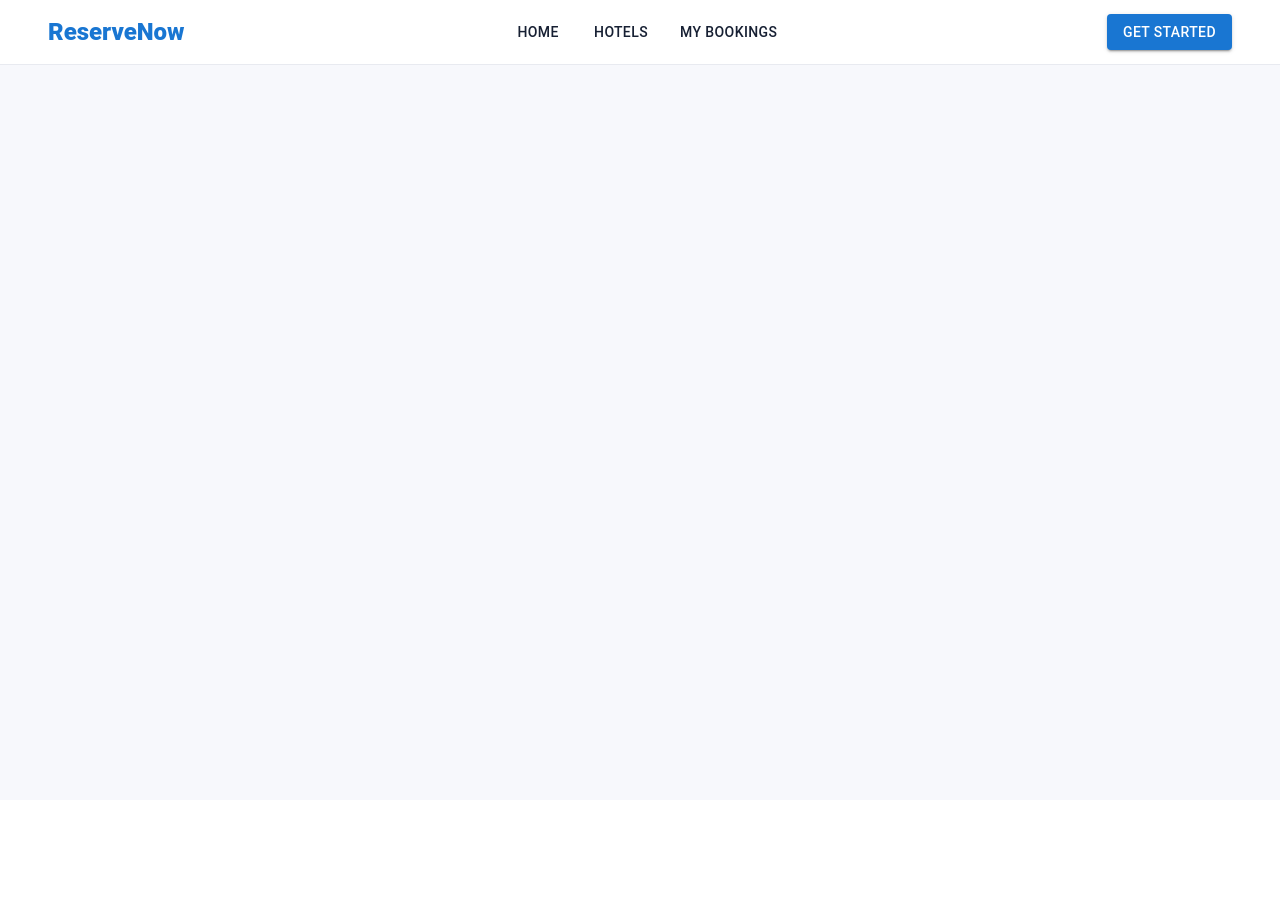
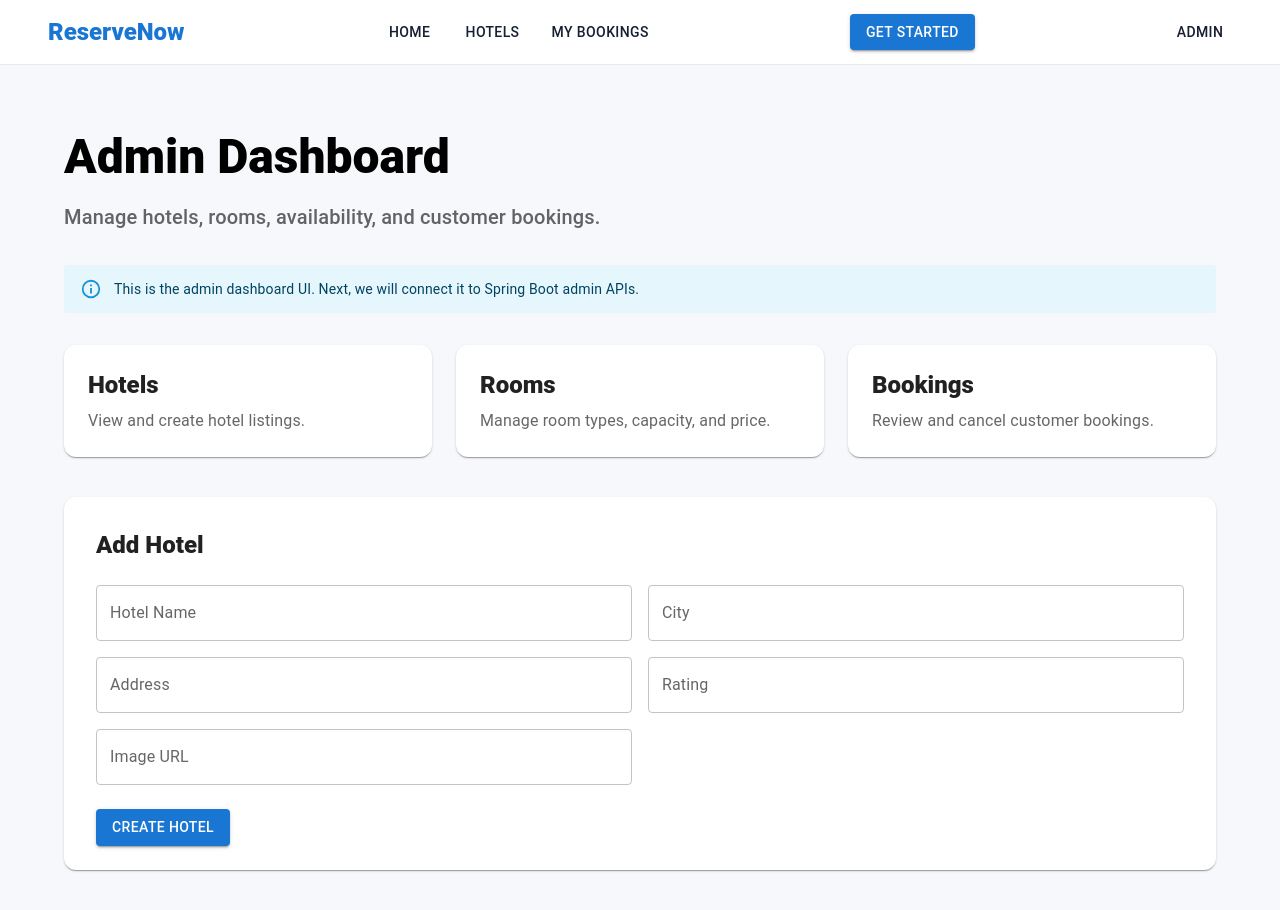
Before and after one commit to prushorth90/booking-reservation, a React (Vite) app in the folder frontend/: page /admin in a window 1280 px wide. Shown: the top 910 px of the page. Before the commit the page ends 800 px from the top, so only its background shows below. Built offline with nearby package versions, Linux system fonts and the light colour scheme.

Commit message:
Add admin frontend

```diff
--- a/frontend/src/App.tsx
+++ b/frontend/src/App.tsx
@@ -9,6 +9,8 @@ import HomePage from "./pages/HomePage";
 import HotelSearchPage from "./pages/HotelSearchPage";
 
 import BookingsPage from "./pages/BookingPage";
+
+import AdminPage from "./pages/AdminPage";
 
 function App() {
 
@@ -28,6 +30,7 @@ function App() {
 
           <Route path="/bookings" element={<BookingsPage />} />
 
+          <Route path="/admin" element={<AdminPage />} />
         </Routes>
 
       </Box>
--- a/frontend/src/components/Navbar.tsx
+++ b/frontend/src/components/Navbar.tsx
@@ -98,6 +98,11 @@ function Navbar() {
 
         </Button>
 
+        <Button component={RouterLink} to="/admin" color="inherit">
+
+            Admin
+
+        </Button>
       </Toolbar>
 
     </AppBar>
--- /dev/null
+++ b/frontend/src/pages/AdminPage.tsx
@@ -0,0 +1,187 @@
+import {
+
+  Alert,
+
+  Box,
+
+  Button,
+
+  Card,
+
+  CardContent,
+
+  Container,
+
+  TextField,
+
+  Typography,
+
+} from "@mui/material";
+
+function AdminPage() {
+
+  return (
+
+    <Container maxWidth="lg">
+
+      <Box sx={{ py: { xs: 5, md: 8 } }}>
+
+        <Typography variant="h3" sx={{ fontWeight: 900, mb: 2 }}>
+
+          Admin Dashboard
+
+        </Typography>
+
+        <Typography
+
+          variant="h6"
+
+          sx={{ color: "text.secondary", mb: 4, maxWidth: 750 }}
+
+        >
+
+          Manage hotels, rooms, availability, and customer bookings.
+
+        </Typography>
+
+        <Alert severity="info" sx={{ mb: 4 }}>
+
+          This is the admin dashboard UI. Next, we will connect it to Spring Boot
+
+          admin APIs.
+
+        </Alert>
+
+        <Box
+
+          sx={{
+
+            display: "grid",
+
+            gridTemplateColumns: { xs: "1fr", md: "repeat(3, 1fr)" },
+
+            gap: 3,
+
+            mb: 5,
+
+          }}
+
+        >
+
+          <Card sx={{ borderRadius: 3 }}>
+
+            <CardContent sx={{ p: 3 }}>
+
+              <Typography variant="h5" sx={{ fontWeight: 800 }}>
+
+                Hotels
+
+              </Typography>
+
+              <Typography sx={{ color: "text.secondary", mt: 1 }}>
+
+                View and create hotel listings.
+
+              </Typography>
+
+            </CardContent>
+
+          </Card>
+
+          <Card sx={{ borderRadius: 3 }}>
+
+            <CardContent sx={{ p: 3 }}>
+
+              <Typography variant="h5" sx={{ fontWeight: 800 }}>
+
+                Rooms
+
+              </Typography>
+
+              <Typography sx={{ color: "text.secondary", mt: 1 }}>
+
+                Manage room types, capacity, and price.
+
+              </Typography>
+
+            </CardContent>
+
+          </Card>
+
+          <Card sx={{ borderRadius: 3 }}>
+
+            <CardContent sx={{ p: 3 }}>
+
+              <Typography variant="h5" sx={{ fontWeight: 800 }}>
+
+                Bookings
+
+              </Typography>
+
+              <Typography sx={{ color: "text.secondary", mt: 1 }}>
+
+                Review and cancel customer bookings.
+
+              </Typography>
+
+            </CardContent>
+
+          </Card>
+
+        </Box>
+
+        <Card sx={{ borderRadius: 3 }}>
+
+          <CardContent sx={{ p: 4 }}>
+
+            <Typography variant="h5" sx={{ fontWeight: 800, mb: 3 }}>
+
+              Add Hotel
+
+            </Typography>
+
+            <Box
+
+              sx={{
+
+                display: "grid",
+
+                gridTemplateColumns: { xs: "1fr", md: "1fr 1fr" },
+
+                gap: 2,
+
+              }}
+
+            >
+
+              <TextField label="Hotel Name" fullWidth />
+
+              <TextField label="City" fullWidth />
+
+              <TextField label="Address" fullWidth />
+
+              <TextField label="Rating" type="number" fullWidth />
+
+              <TextField label="Image URL" fullWidth />
+
+            </Box>
+
+            <Button variant="contained" sx={{ mt: 3 }}>
+
+              Create Hotel
+
+            </Button>
+
+          </CardContent>
+
+        </Card>
+
+      </Box>
+
+    </Container>
+
+  );
+
+}
+
+export default AdminPage;
```
